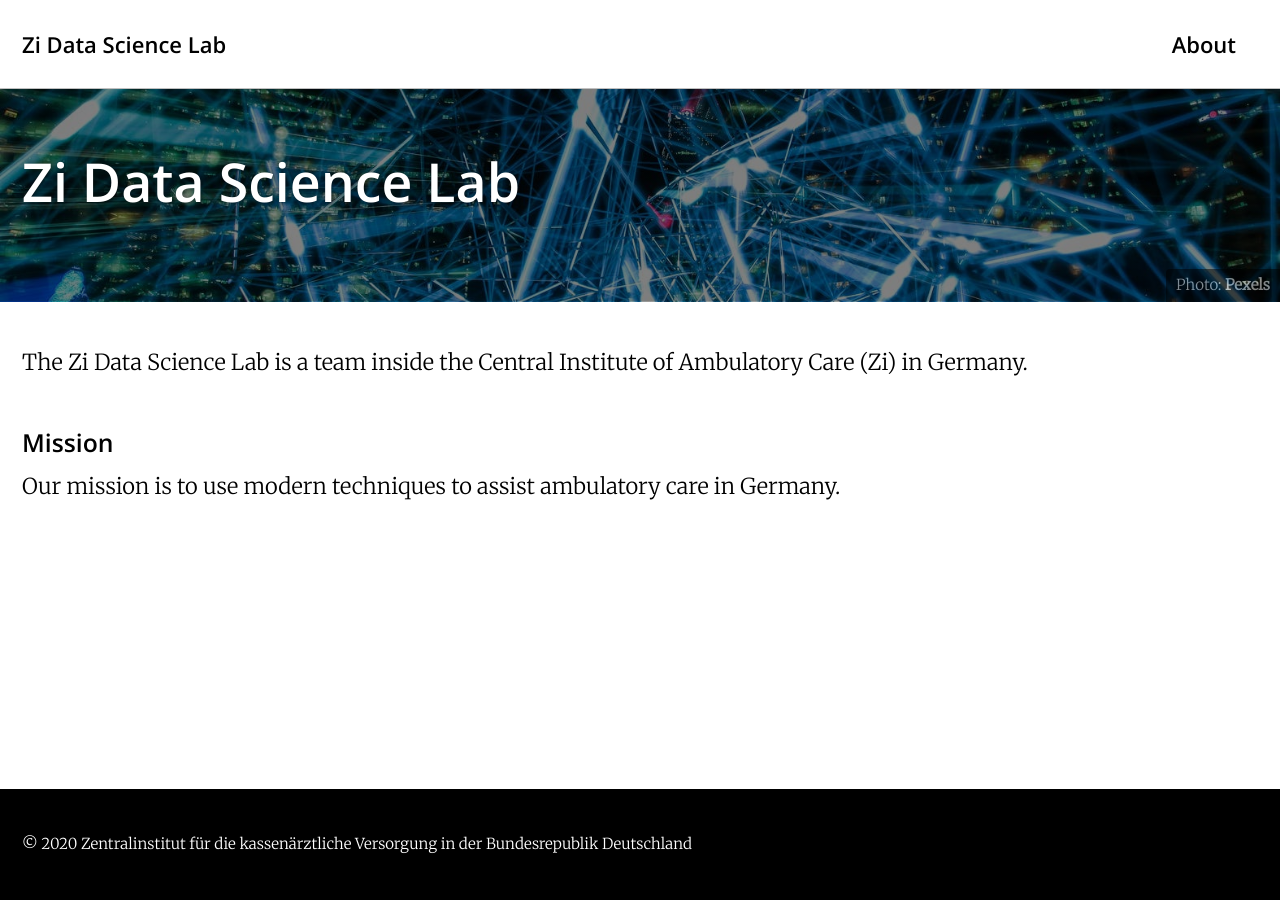
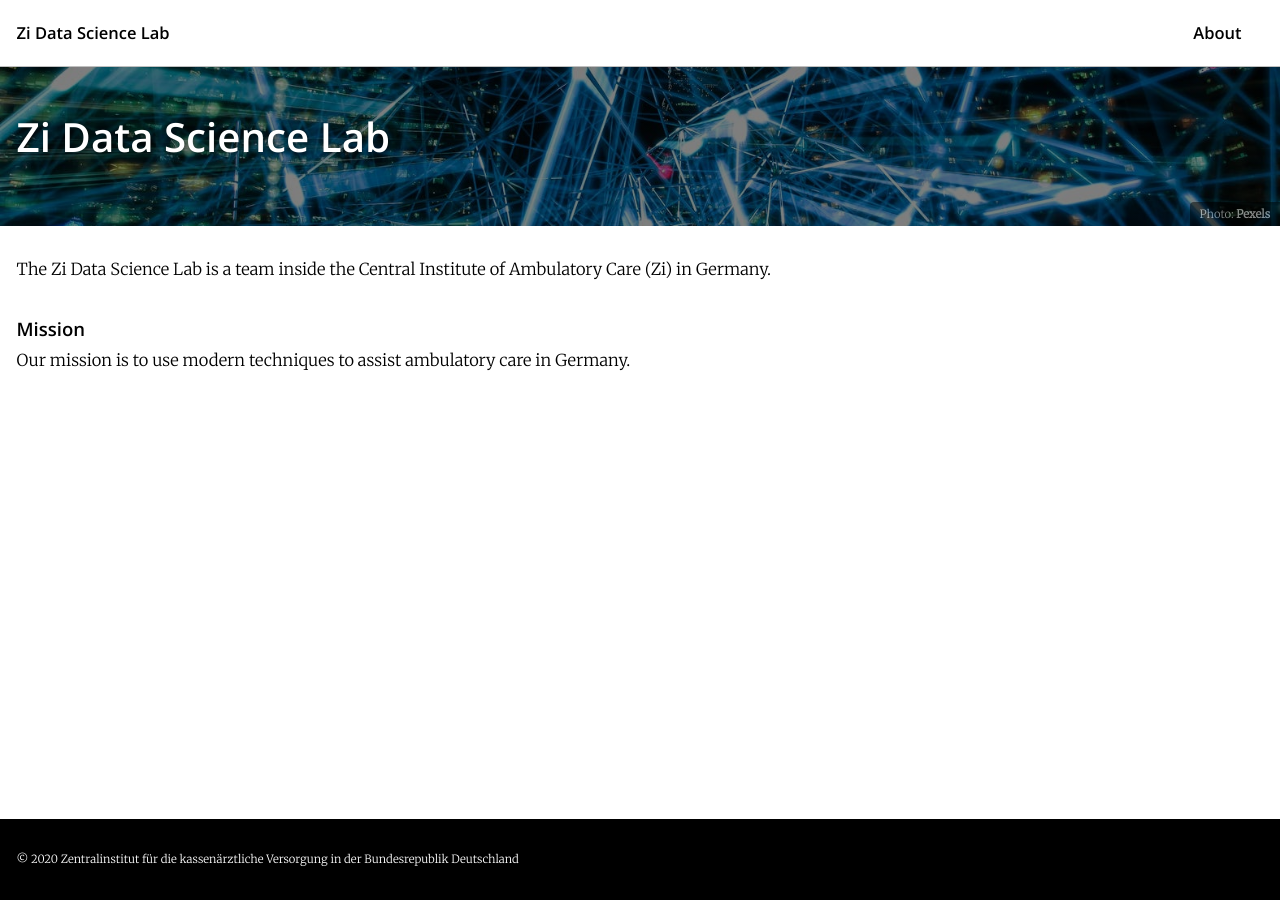
Before and after one commit to zidatalab/zidatalab.github.io, a Jekyll site: the page built from _pages/Home.md, in a window 1280 px wide. Built offline with Jekyll 4.4.1, drawn with Linux system fonts in a browser that asks for light colours; cached includes are drawn as plain includes; nearby versions of some CDN libraries.

Commit message:
Reducing font-size from default

```diff
--- a/assets/css/main.scss
+++ b/assets/css/main.scss
@@ -15,6 +15,11 @@ $header-font-family : $sans-serif;
 @import "minimal-mistakes/skins/{{ site.minimal_mistakes_skin | default: 'default' }}"; // skin
 @import "minimal-mistakes"; // main partials
 
+body {
+    line-height: 1.3;
+    font-size: 0.75em;
+}
+
 a {
     text-decoration: none;
     font-weight: bolder;
```
